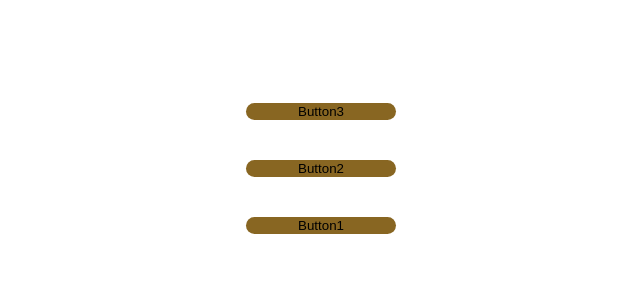
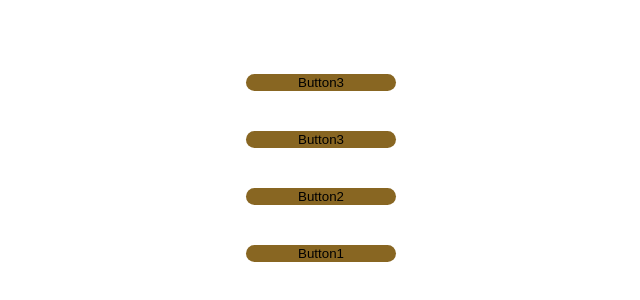
Before and after one commit to LaurisGi/11paskaita, a plain HTML site: page index.html in a window 1280 px wide. Shown: the part 240-540 px from the top of the page, without its empty margins (319-959 px from the left). Drawn offline with Linux system fonts and the light colour scheme.

Commit message:
4tas commitas

```diff
--- a/index.html
+++ b/index.html
@@ -12,6 +12,7 @@
         <button class="button">Button1</button>
         <button class="button">Button2</button>
         <button class="button">Button3</button>
+        <button class="button">Button3</button>
     </div>
 
 </body>
```
